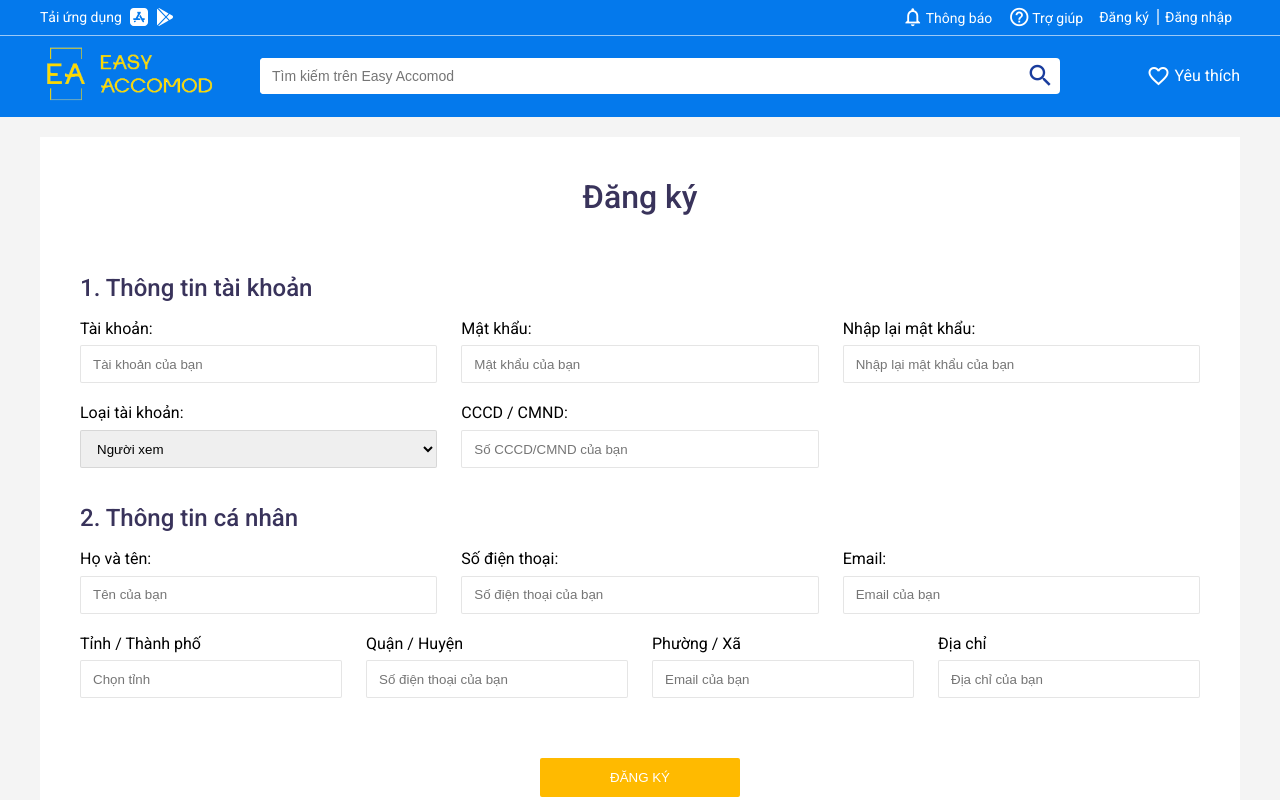
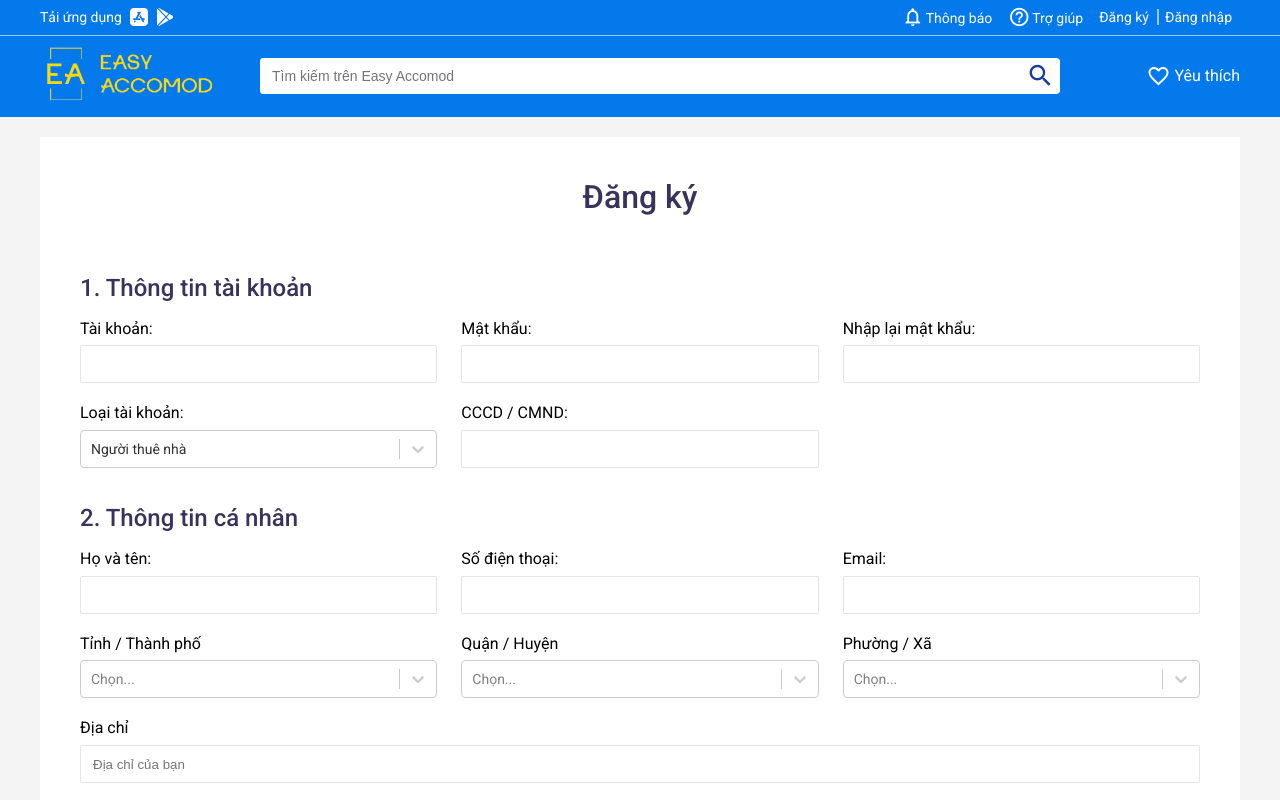
Before and after one commit to hoangha1998/easyaccomod-frontend-new, a React (Create React App) app: page /register in a window 1280 px wide. Shown: the top 800 px of the page. Built offline with nearby package versions, Linux system fonts and the light colour scheme.

Commit message:
Update Register page using form-milk

```diff
--- a/package.json
+++ b/package.json
@@ -6,6 +6,7 @@
     "@testing-library/jest-dom": "^5.11.4",
     "@testing-library/react": "^11.1.0",
     "@testing-library/user-event": "^12.1.10",
+    "formik": "^2.2.6",
     "material-design-icons": "^3.0.1",
     "prop-types": "latest",
     "react": "^17.0.1",
@@ -13,6 +14,7 @@
     "react-id-swiper": "^4.0.0",
     "react-router-dom": "^5.2.0",
     "react-scripts": "4.0.1",
+    "react-select": "^3.1.1",
     "swiper": "^6.4.1",
     "web-vitals": "^0.2.4"
   },
--- a/src/assets/css/__base.scss
+++ b/src/assets/css/__base.scss
@@ -136,3 +136,12 @@ img {
   z-index: 99;
   animation: growth linear 0.1s;
 }
+
+.error-message {
+  color: red;
+  font-size: 12px;
+}
+
+.custom-select__placeholder, .custom-select__control {
+  font-size: 14px;
+}
--- /dev/null
+++ b/src/common/constants.js
@@ -0,0 +1,35 @@
+export const OBJECT_TYPE = {
+  USER: 1,
+  ROOM: 2,
+};
+
+export const USER_ROLE = {
+  NORMAL_USER: 1,
+  HOUSE_OWNER: 2,
+  ADMIN: 10,
+};
+
+export const USER_STATUS = {
+  ACTIVE: 1,
+  BLOCKED: 10,
+};
+
+export const ATTRIBUTE_VALUE_TYPE = {
+  TEXT: 1,
+  INTEGER: 2,
+};
+
+export const ROOM_TYPE = {
+  FULL_HOUSE: 1,
+  BOARDING_HOUSE: 2,
+};
+
+export const ROOM_STATUS = {
+  AVAILABLE: 0,
+  NOT_AVAILABLE: 1,
+};
+
+export const ROOM_APPROVED_STATUS = {
+  NOT_APPROVED: 0,
+  APPROVED: 1,
+};
--- /dev/null
+++ b/src/components/Form/ErrorMessage.js
@@ -0,0 +1,9 @@
+import {ErrorMessage as FMErrorMessage} from 'formik';
+
+function ErrorMessage({name}) {
+  return (
+    <FMErrorMessage name={name} component="div" className="error-message"/>
+  );
+}
+
+export default ErrorMessage;
--- /dev/null
+++ b/src/components/Form/Select.js
@@ -0,0 +1,47 @@
+import React from 'react';
+import ReactSelect from 'react-select';
+import {useField} from 'formik';
+
+function noOptionsMessage() {
+  return 'Không có dữ liệu';
+}
+
+function Select({name, options, optionValueKey = 'id', optionLabelKey = 'name'}) {
+  // eslint-disable-next-line
+  const [field, meta, helpers] = useField(name);
+  const {value} = meta;
+  const {setValue} = helpers;
+
+  const getOptionValue = React.useCallback((option) => {
+    return option ? option[optionValueKey] : '';
+  }, [optionValueKey]);
+
+  const getOptionLabel = React.useCallback((option) => {
+    return option ? option[optionLabelKey] : '';
+  }, [optionLabelKey]);
+
+  const onChange = React.useCallback((selectedOption) => {
+    if (!selectedOption) {
+      setValue(undefined);
+    } else {
+      setValue(selectedOption[optionValueKey]);
+    }
+  }, [setValue, optionValueKey]);
+
+  const selectedValue = (options || []).find(item => item?.[optionValueKey] === value) || null;
+
+  return (
+    <ReactSelect
+      placeholder="Chọn..."
+      noOptionsMessage={noOptionsMessage}
+      value={selectedValue}
+      options={options}
+      onChange={onChange}
+      getOptionLabel={getOptionLabel}
+      getOptionValue={getOptionValue}
+      classNamePrefix="custom-select"
+    />
+  );
+}
+
+export default Select;
--- a/src/pages/Auth/Register.js
+++ b/src/pages/Auth/Register.js
@@ -1,9 +1,82 @@
 import React from 'react';
 import {Link} from "react-router-dom";
-import "./Auth.scss"
+import "./Auth.scss";
+import {USER_ROLE} from '../../common/constants';
+import {Field, Formik} from 'formik';
+import ErrorMessage from '../../components/Form/ErrorMessage';
+import Select from '../../components/Form/Select';
 
-function Register(props) {
+const roleOptions = [
+  {
+    id: USER_ROLE.NORMAL_USER,
+    name: 'Người thuê nhà',
+  },
+  {
+    id: USER_ROLE.HOUSE_OWNER,
+    name: 'Người cho thuê nhà',
+  },
+];
+
+class Register extends React.PureComponent {
+  state = {
+    initialValues: {
+      username: '',
+      password: '',
+      confirmPassword: '',
+      role: USER_ROLE.NORMAL_USER,
+      id_number: '',
+      full_name: '',
+      phone: '',
+      email: '',
+      province_id: '',
+      district_id: '',
+      ward_id: '',
+      address: '',
+    },
+  };
+
+  validate = (values) => {
+    const errors = {};
+    const requiredFields = [
+      'username',
+      'password',
+      'confirmPassword',
+      'email',
+      'full_name',
+      'address',
+      'province_id',
+      'district_id',
+      'ward_id',
+      'phone',
+    ];
+    requiredFields.forEach(field => {
+      if (!values[field] || (typeof values[field] === 'string' && !values[field].trim())) {
+        errors[field] = 'Vui lòng điền vào trường này.';
+      }
+    });
+    if (values.role === USER_ROLE.HOUSE_OWNER && !values.id_number) {
+      errors.id_number = 'Vui lòng điền vào trường này.';
+    }
+    return errors;
+  };
+
+  onSubmit = (values, {setSubmitting}) => {
+    console.log(values);
+  };
+
+  render() {
+    const {initialValues} = this.state;
     return (
+      <Formik
+        initialValues={initialValues}
+        validate={this.validate}
+        onSubmit={this.onSubmit}
+      >
+        {({
+          handleSubmit,
+          isSubmitting,
+        }) =>
+          (
             <div className="auth-page register-page page-paper">
               <div className="grid wide">
                 <div className="auth-page__wrapper">
@@ -15,14 +88,16 @@ function Register(props) {
                         <div className="col c-12 m-6 l-4">
                           <div className="input-group">
                             <label className="input__label">Tài khoản:</label>
-                    <input className="input__text" type="text" placeholder="Tài khoản của bạn"/>
+                            <Field type="text" className="input__text" name="username"/>
+                            <ErrorMessage name="username"/>
                           </div>
                         </div>
 
                         <div className="col c-12 m-6 l-4">
                           <div className="input-group">
                             <label className="input__label">Mật khẩu:</label>
-                    <input className="input__text" type="password" placeholder="Mật khẩu của bạn"/>
+                            <Field type="password" className="input__text" name="password"/>
+                            <ErrorMessage name="password"/>
                           </div>
                         </div>
 
@@ -30,24 +105,26 @@ function Register(props) {
                         <div className="col c-12 m-6 l-4">
                           <div className="input-group">
                             <label className="input__label">Nhập lại mật khẩu:</label>
-                    <input className="input__text" type="password" placeholder="Nhập lại mật khẩu của bạn"/>
+                            <Field type="password" className="input__text" name="confirmPassword"/>
+                            <ErrorMessage name="confirmPassword"/>
                           </div>
                         </div>
 
                         <div className="col c-12 m-6 l-4">
                           <div className="input-group">
                             <label className="input__label">Loại tài khoản:</label>
-                    <select name="role" className="input__selected" placeholder="chọn">
-                      <option value="0" selected={true}>Người xem</option>
-                      <option value="1">Chủ nhà</option>
-                    </select>
+                            <Select
+                              options={roleOptions}
+                              name="role"
+                            />
                           </div>
                         </div>
 
                         <div className="col c-12 m-6 l-4">
                           <div className="input-group">
                             <label className="input__label">CCCD / CMND:</label>
-                    <input className="input__text" type="text" placeholder="Số CCCD/CMND của bạn"/>
+                            <Field type="text" className="input__text" name="id_number"/>
+                            <ErrorMessage name="id_number"/>
                           </div>
                         </div>
 
@@ -58,72 +135,84 @@ function Register(props) {
                         <div className="col c-12 m-4 l-4">
                           <div className="input-group">
                             <label className="input__label">Họ và tên:</label>
-                    <input className="input__text" type="text" placeholder="Tên của bạn" required={true}/>
+                            <Field type="text" className="input__text" name="full_name"/>
+                            <ErrorMessage name="full_name"/>
                           </div>
                         </div>
 
                         <div className="col c-12 m-4 l-4">
                           <div className="input-group">
-                    <label className="input__label">Số  điện thoại:</label>
-                    <input className="input__text input__text--number" type="number" placeholder="Số điện thoại của bạn" required={true}/>
+                            <label className="input__label">Số điện thoại:</label>
+                            <Field type="text" className="input__text" name="phone"/>
+                            <ErrorMessage name="phone"/>
                           </div>
                         </div>
 
                         <div className="col c-12 m-4 l-4">
                           <div className="input-group">
                             <label className="input__label">Email:</label>
-                    <input className="input__text" type="email" placeholder="Email của bạn" required={true}/>
+                            <Field type="email" className="input__text" name="email"/>
+                            <ErrorMessage name="email"/>
                           </div>
                         </div>
 
-                <div className="col c-12 m-6 l-3">
+                        <div className="col c-12 m-6 l-4">
                           <div className="input-group">
                             <label className="input__label">Tỉnh / Thành phố</label>
-                    <input className="input__text" type="text" placeholder="Chọn tỉnh" required={true}/>
+                            <Select
+                              options={[]}
+                              name="province_id"
+                            />
+                            <ErrorMessage name="province_id"/>
                           </div>
                         </div>
 
-                <div className="col c-12 m-6 l-3">
+                        <div className="col c-12 m-6 l-4">
                           <div className="input-group">
                             <label className="input__label">Quận / Huyện</label>
-                    <input className="input__text input__text--number" type="number" placeholder="Số điện thoại của bạn" required={true}/>
+                            <Select
+                              options={[]}
+                              name="district_id"
+                            />
+                            <ErrorMessage name="district_id"/>
                           </div>
                         </div>
 
-                <div className="col c-12 m-6 l-3">
+                        <div className="col c-12 m-6 l-4">
                           <div className="input-group">
                             <label className="input__label">Phường / Xã</label>
-                    <input className="input__text" type="email" placeholder="Email của bạn" required={true}/>
+                            <Select
+                              options={[]}
+                              name="ward_id"
+                            />
+                            <ErrorMessage name="ward_id"/>
                           </div>
                         </div>
 
-                <div className="col c-12 m-6 l-3">
+                        <div className="col c-12 m-6 l-12">
                           <div className="input-group">
                             <label className="input__label">Địa chỉ</label>
                             <input className="input__text" type="text" placeholder="Địa chỉ của bạn"/>
+                            <ErrorMessage name="address"/>
                           </div>
                         </div>
-
-
-
                       </div>
-
-
-
-
-
-              <button className="auth-form-btn">Đăng Ký</button>
+                      <button className="auth-form-btn" onClick={handleSubmit} disabled={isSubmitting}>Đăng Ký</button>
                       <div className="auth-more">
-                <span></span>
+                        <span/>
                         <Link to="/login">Đăng nhập</Link>
                       </div>
                     </form>
                   </div>
                 </div>
-
               </div>
             </div>
+          )
+        }
+      </Formik>
     );
   }
 
+}
+
 export default Register;
```
Also changed, not shown: 1 other file (tests, documents, lock files or other folders). Lines whose indentation alone changed are shown as unchanged.
